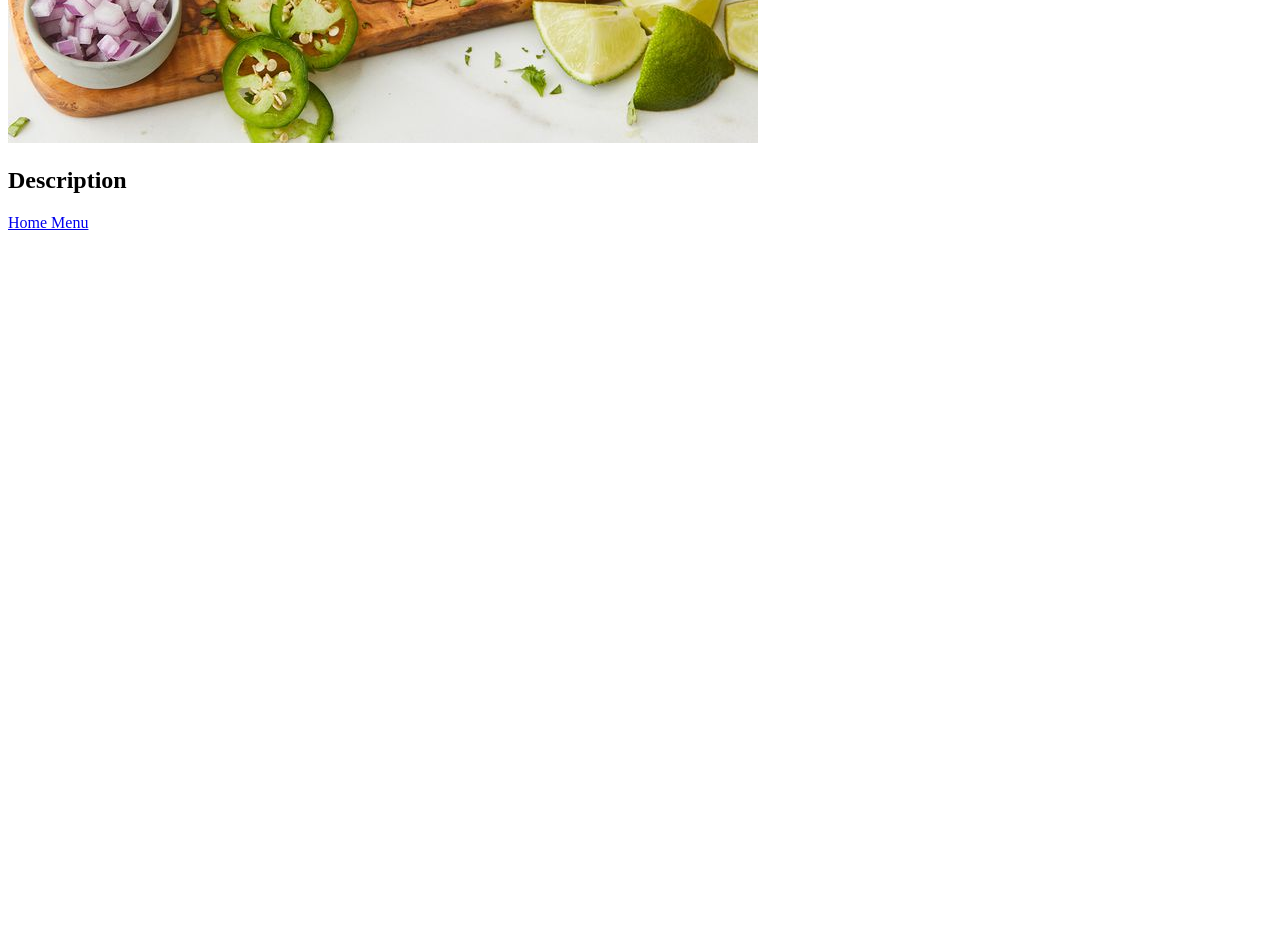
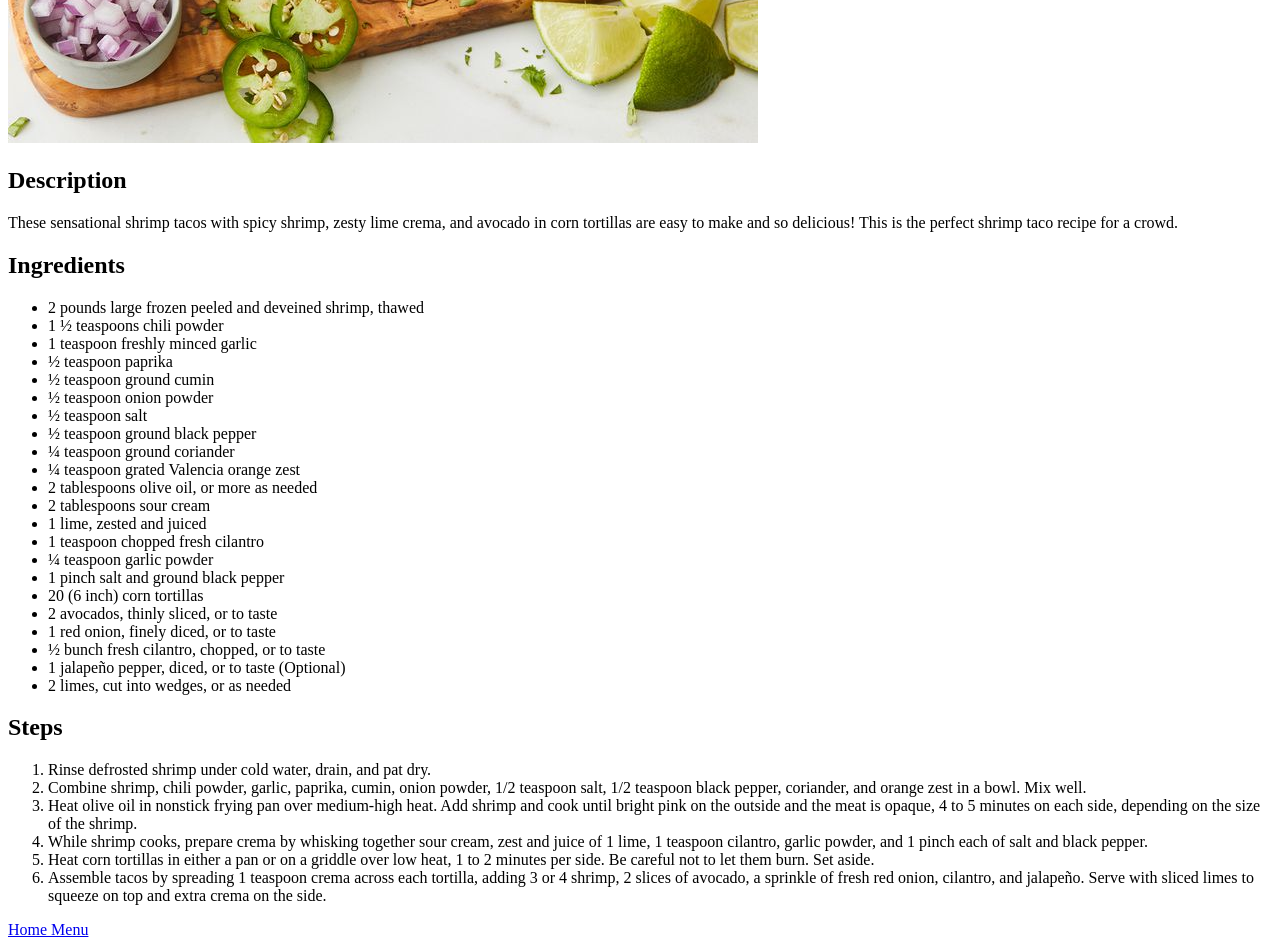
Before and after one commit to Manisathvik123/odin-recipies, a plain HTML site: page recipies/shrimptaco.html in a window 1280 px wide. Shown: the part 500-1447 px from the top of the page. Before the commit the page ends 800 px from the top, so only its background shows below. Drawn offline with Linux system fonts and the light colour scheme.

Commit message:
made few layout changes and added another recipie

```diff
--- a/recipies/shrimptaco.html
+++ b/recipies/shrimptaco.html
@@ -9,6 +9,52 @@
     <h1>Shrimp Tacos</h1>
     <img src="../images/shrimptaco.jpg" alt="Shrimp taco">
     <h2>Description</h2>
+    <p>These sensational shrimp tacos with spicy shrimp,
+        zesty lime crema, and avocado in corn tortillas are easy to make and so delicious!
+        This is the perfect shrimp taco recipe for a crowd.</p>
+    <h2>Ingredients</h2>
+    <ul>
+        <li>2 pounds large frozen peeled and deveined shrimp, thawed</li>
+        <li>1 ½ teaspoons chili powder</li>
+        <li>1 teaspoon freshly minced garlic</li>
+        <li>½ teaspoon paprika</li>
+        <li>½ teaspoon ground cumin</li>
+        <li>½ teaspoon onion powder</li>
+        <li>½ teaspoon salt</li>
+        <li>½ teaspoon ground black pepper</li>
+        <li>¼ teaspoon ground coriander</li>
+        <li>¼ teaspoon grated Valencia orange zest</li>
+        <li>2 tablespoons olive oil, or more as needed</li>
+        <li>2 tablespoons sour cream</li>
+        <li>1 lime, zested and juiced</li>
+        <li>1 teaspoon chopped fresh cilantro</li>
+        <li>¼ teaspoon garlic powder</li>
+        <li>1 pinch salt and ground black pepper</li>
+        <li>20 (6 inch) corn tortillas</li>
+        <li>2 avocados, thinly sliced, or to taste</li>
+        <li>1 red onion, finely diced, or to taste</li>
+        <li>½ bunch fresh cilantro, chopped, or to taste</li>
+        <li>1 jalapeño pepper, diced, or to taste (Optional)</li>
+        <li>2 limes, cut into wedges, or as needed</li>
+    </ul>
+    <h2>Steps</h2>
+    <ol>
+        <li>Rinse defrosted shrimp under cold water, drain, and pat dry.</li>
+        <li>Combine shrimp, chili powder, garlic, paprika, cumin, onion powder,
+            1/2 teaspoon salt, 1/2 teaspoon black pepper, coriander, and orange zest
+            in a bowl. Mix well.</li>
+        <li>Heat olive oil in nonstick frying pan over medium-high heat. Add shrimp and cook
+            until bright pink on the outside and the meat is opaque, 4 to 5 minutes on each
+            side, depending on the size of the shrimp.</li>
+        <li>While shrimp cooks, prepare crema by whisking together sour cream, zest and juice
+            of 1 lime, 1 teaspoon cilantro, garlic powder, and 1 pinch each of salt and black pepper.</li>
+        <li>Heat corn tortillas in either a pan or on a griddle over low heat, 1 to 2 minutes
+            per side. Be careful not to let them burn. Set aside.</li>
+        <li>Assemble tacos by spreading 1 teaspoon crema across each tortilla, adding 3 or 4 shrimp,
+            2 slices of avocado, a sprinkle of fresh red onion, cilantro, and jalapeño.
+            Serve with sliced limes to squeeze on top and extra crema on the side.</li>
+    </ol>
+
     <a href="../index.html">Home Menu</a>
 
 </body>
```
Also changed, not shown: index.html (+0 -1 lines), recipies/cupcake.html (+42 -10 lines), recipies/potatosalad.html (+40 -1 lines).
